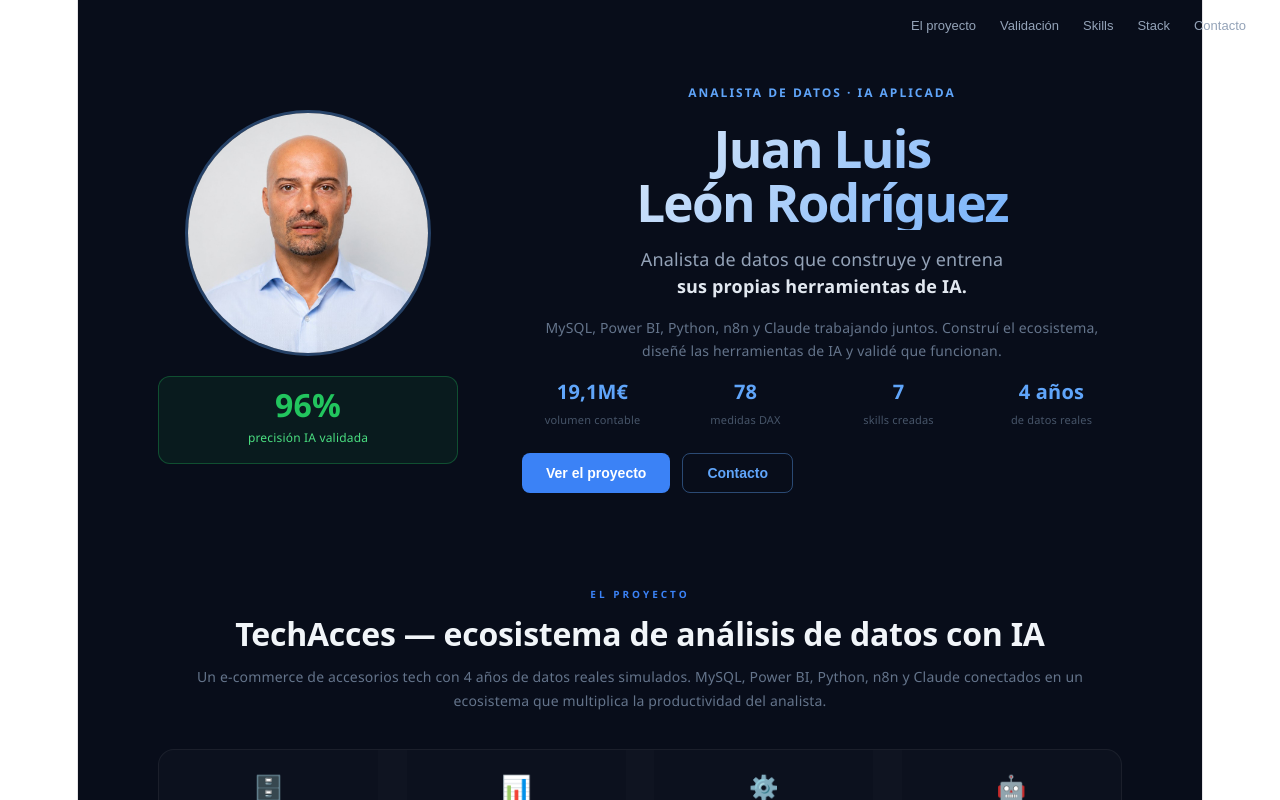
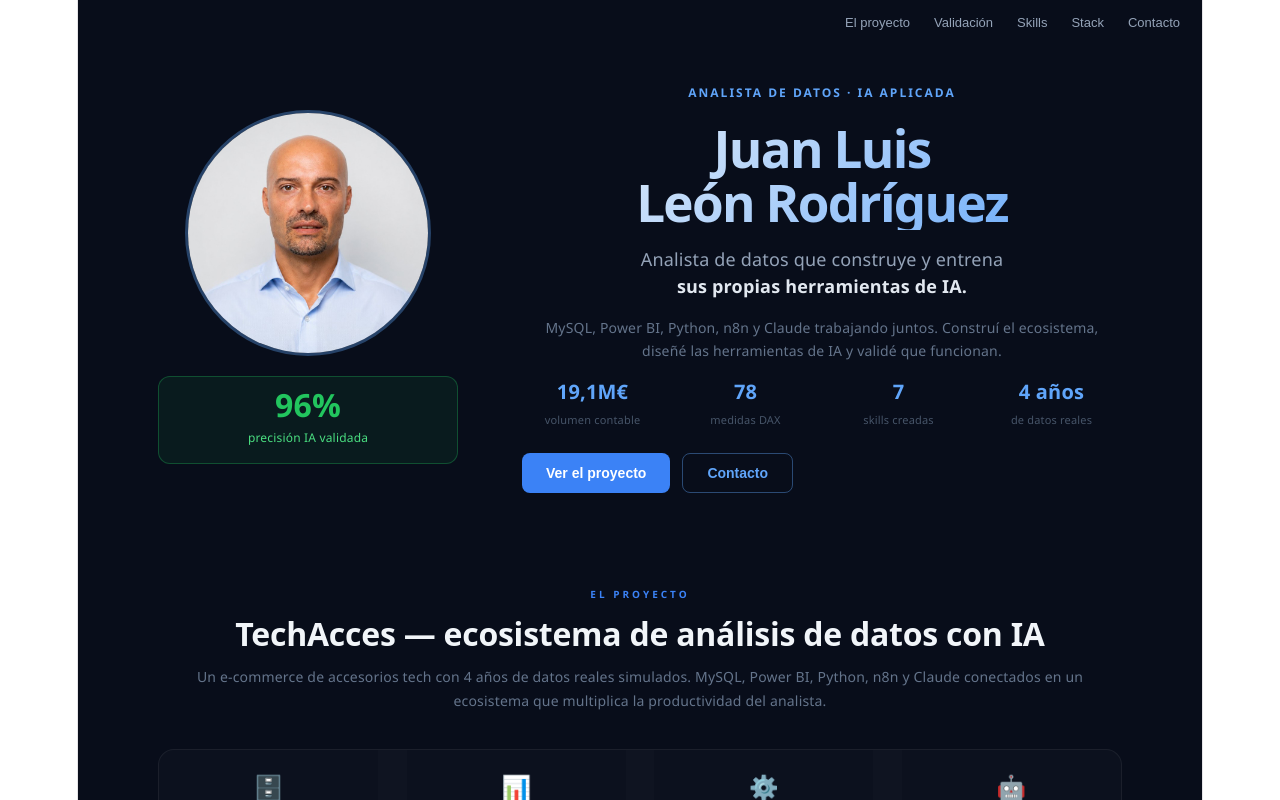
Before and after one commit to jleonceo/portfolio-juan-luis, a React (Vite) app: page / in a window 1280 px wide. Shown: the top 800 px of the page. Built offline with nearby package versions, Linux system fonts and the light colour scheme.

Commit message:
Portfolio: fix alineación nav — Contacto alineado con borde del contenido
Añade navInner (maxWidth 1100 + padding 80px) para que los botones
de navegación queden en la misma línea vertical que el resto de
secciones, en lugar de flotar 24px del borde del viewport.

```diff
--- a/src/App.jsx
+++ b/src/App.jsx
@@ -17,10 +17,12 @@ export default function Portfolio() {
 
       {/* NAV */}
       <nav style={{ ...s.nav, ...(scrolled ? s.navSolid : {}) }}>
-        <div style={s.navLinks}>
-          {[["proyecto","El proyecto"],["validacion","Validación"],["skills","Skills"],["stack","Stack"],["contacto","Contacto"]].map(([id,label]) => (
-            <button key={id} onClick={() => go(id)} style={s.navBtn}>{label}</button>
-          ))}
+        <div style={s.navInner}>
+          <div style={s.navLinks}>
+            {[["proyecto","El proyecto"],["validacion","Validación"],["skills","Skills"],["stack","Stack"],["contacto","Contacto"]].map(([id,label]) => (
+              <button key={id} onClick={() => go(id)} style={s.navBtn}>{label}</button>
+            ))}
+          </div>
         </div>
       </nav>
 
@@ -308,8 +310,9 @@ export default function Portfolio() {
 const s = {
   root: { fontFamily: "'Segoe UI',system-ui,sans-serif", background: "#080d1a", color: "#e2e8f0", minHeight: "100vh" },
   // NAV
-  nav: { position: "fixed", top: 0, left: 0, right: 0, zIndex: 100, display: "flex", justifyContent: "flex-end", alignItems: "center", padding: "12px 24px", transition: "all 0.3s" },
+  nav: { position: "fixed", top: 0, left: 0, right: 0, zIndex: 100, transition: "all 0.3s" },
   navSolid: { background: "rgba(8,13,26,0.97)", backdropFilter: "blur(12px)", borderBottom: "1px solid rgba(255,255,255,0.06)" },
+  navInner: { maxWidth: 1100, margin: "0 auto", padding: "0 80px", display: "flex", justifyContent: "flex-end", alignItems: "center", height: 44 },
   navLinks: { display: "flex", gap: 4 },
   navBtn: { background: "none", border: "none", color: "#94a3b8", cursor: "pointer", padding: "6px 10px", borderRadius: 6, fontSize: 13, transition: "color 0.2s" },
   // HERO
```
